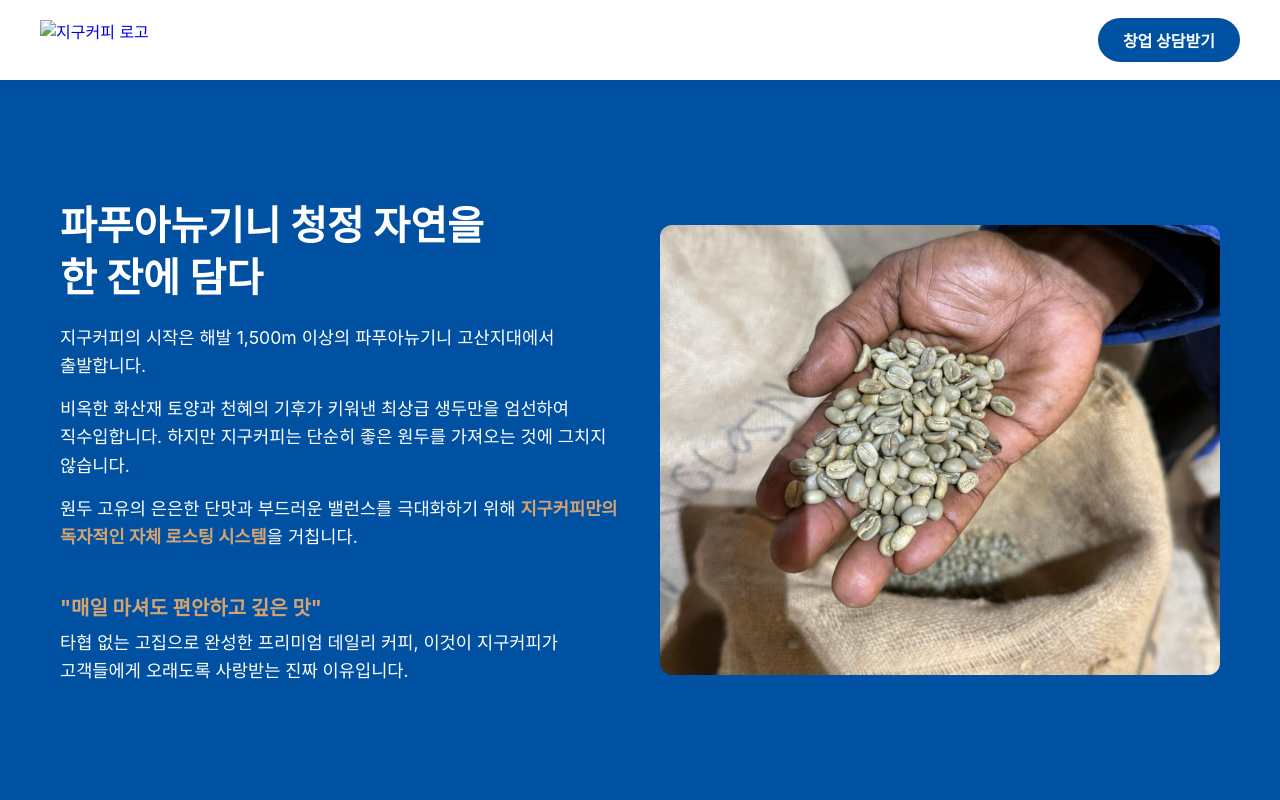
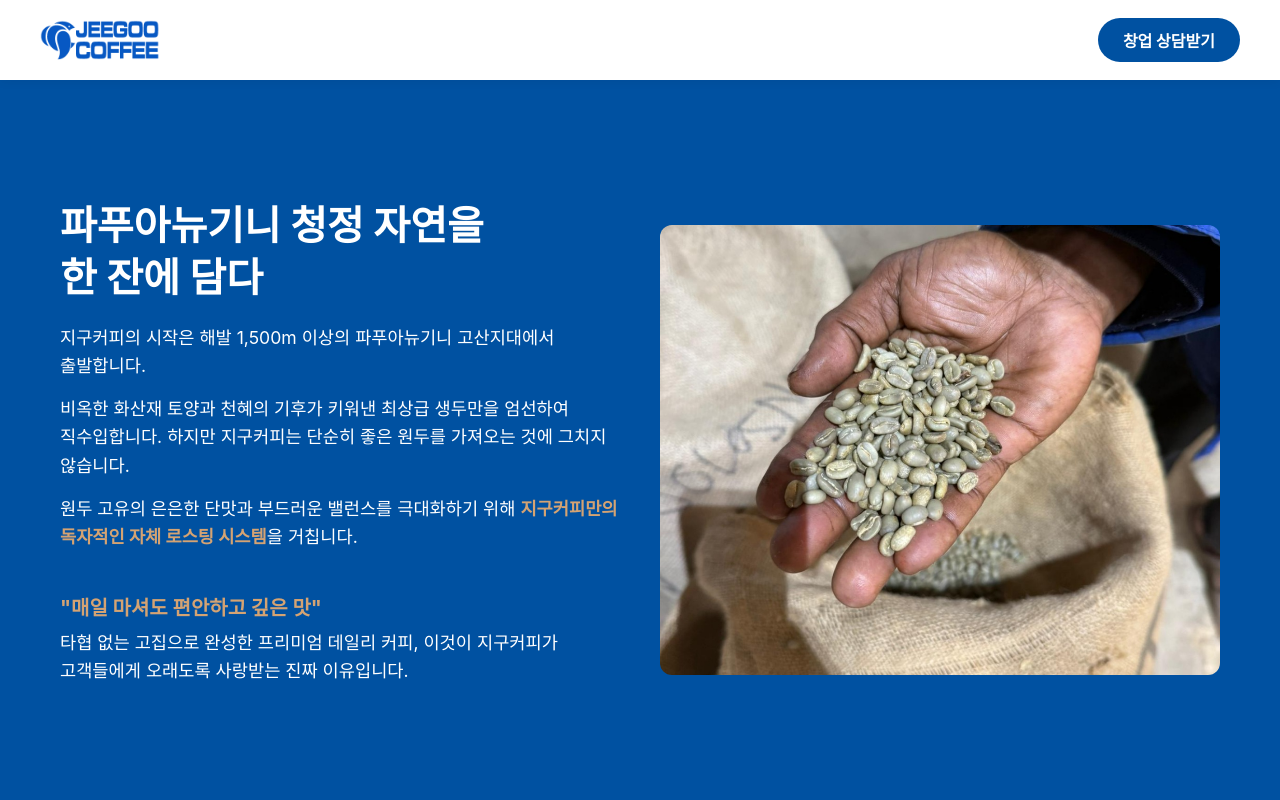
Before and after one commit to jeegoocoffee/jeegoocoffee, a plain HTML site: page index.html in a window 1280 px wide. Shown: the top 800 px of the page. Drawn offline with Linux system fonts and the light colour scheme; a web font is replaced by a local one.

Commit message:
Update index.html

```diff
--- a/index.html
+++ b/index.html
@@ -174,7 +174,7 @@
     <header class="top-nav">
         <!-- 상단 로고 이미지 -->
         <a href="#" class="header-logo">
-            <img src="img/logo.png" alt="지구커피 로고">
+            <img src="jeegoo.png" alt="지구커피 로고">
         </a>
         <div class="header-util">
             <button class="btn-franchise open-modal-btn">창업 상담받기</button>
```
